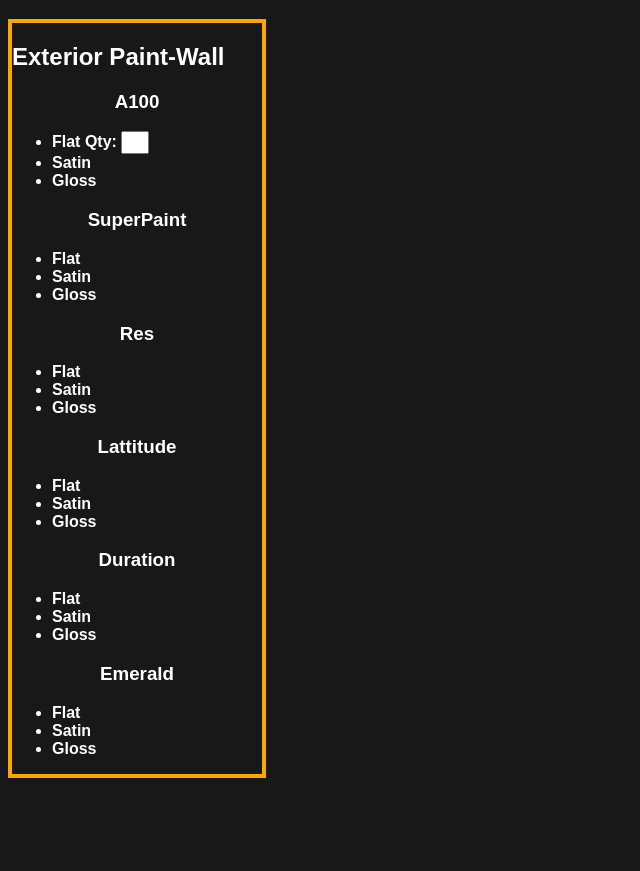
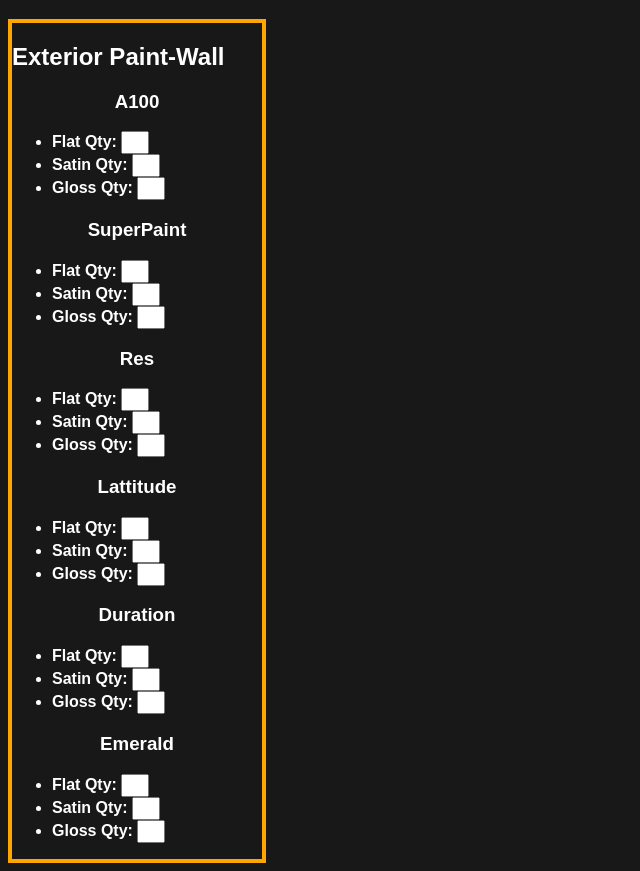
Before and after one commit to PeskyPenguin923/sw_stocking, a plain HTML site: page index.html in a window 1280 px wide. Shown: the part 61-932 px from the top of the page, without its empty margins (0-640 px from the left). Before the commit the page ends 847 px from the top, so only its background shows below. Drawn offline with Linux system fonts and the light colour scheme.

Commit message:
Add text entry to sheens
Add text entry for quantity to the sheens with a label.

```diff
--- a/index.html
+++ b/index.html
@@ -15,38 +15,55 @@
       <ul>
           <li>Flat <label for="a100_flat">Qty:</label>
           <input type="text" id="a100_flat" name="a100_flat" style="width: 20px;height: 17px;"></li>
-        <li>Satin</li>
-        <li>Gloss</li>
+        <li>Satin <label for="a100_satin">Qty:</label>
+          <input type="text" id="a100_satin" name="a100_satin" style="width: 20px;height: 17px;"></li>
+        <li>Gloss <label for="a100_gloss">Qty:</label>
+          <input type="text" id="a100_gloss" name="a100_gloss" style="width: 20px;height: 17px;"></li>
       </ul>
       <h3>SuperPaint</h3>
       <ul>
-        <li>Flat</li>
-        <li>Satin</li>
-        <li>Gloss</Li>
+        <li>Flat <label for="sp_flat">Qty:</label>
+          <input type="text" id="sp_flat" name="sp_flat" style="width: 20px;height: 17px;"></li>
+        <li>Satin <label for="sp_satin">Qty:</label>
+          <input type="text" id="sp_satin" name="sp_satin" style="width: 20px;height: 17px;"></li>
+        <li>Gloss <label for="sp_gloss">Qty:</label>
+          <input type="text" id="sp_gloss" name="sp_gloss" style="width: 20px;height: 17px;"></Li>
       </ul>
       <h3>Res</h3>
       <ul>
-        <li>Flat</li>
-        <li>Satin</li>
-        <li>Gloss</li>
+        <li>Flat <label for="res_flat">Qty:</label>
+          <input type="text" id="res_flat" name="res_flat" style="width: 20px;height: 17px;"></li>
+        <li>Satin <label for="res_satin">Qty:</label>
+          <input type="text" id="res_satin" name="res_satin" style="width: 20px;height: 17px;"></li>
+        <li>Gloss <label for="res_gloss">Qty:</label>
+          <input type="text" id="res_gloss" name="res_gloss" style="width: 20px;height: 17px;"></li>
       </ul>
       <h3>Lattitude</h3>
       <ul>
-        <li>Flat</li>
-        <li>Satin</li>
-        <li>Gloss</li>
+        <li>Flat <label for="lat_flat">Qty:</label>
+          <input type="text" id="lat_flat" name="lat_flat" style="width: 20px;height: 17px;"></li>
+        <li>Satin <label for="lat_flat">Qty:</label>
+          <input type="text" id="lat_satin" name="lat_satin" style="width: 20px;height: 17px;"></li>
+        <li>Gloss <label for="lat_gloss">Qty:</label>
+          <input type="text" id="lat_gloss" name="lat_gloss" style="width: 20px;height: 17px;"></li>
       </ul>
       <h3>Duration</h3>
       <ul>
-          <li>Flat</li>
-          <li>Satin</li>
-          <li>Gloss</li>
+          <li>Flat <label for="dur_flat">Qty:</label>
+          <input type="text" id="dur_flat" name="dur_flat" style="width: 20px;height: 17px;"></li>
+          <li>Satin <label for="dur_satin">Qty:</label>
+          <input type="text" id="dur_satin" name="dur_satin" style="width: 20px;height: 17px;"></li>
+          <li>Gloss <label for="dur_gloss">Qty:</label>
+          <input type="text" id="dur_gloss" name="dur_gloss" style="width: 20px;height: 17px;"></li>
       </ul>
       <h3>Emerald</h3>
       <ul>
-          <li>Flat</li>
-          <li>Satin</li>
-          <li>Gloss</li>
+          <li>Flat <label for="em_flat">Qty:</label>
+          <input type="text" id="em_flat" name="em_flat" style="width: 20px;height: 17px;"></li>
+          <li>Satin <label for="em_satin">Qty:</label>
+          <input type="text" id="em_satin" name="em_satin" style="width: 20px;height: 17px;"></li>
+          <li>Gloss <label for="em_gloss">Qty:</label>
+          <input type="text" id="em_gloss" name="em_gloss" style="width: 20px;height: 17px;"></li>
       </ul>
   </body>
 </html>
```
